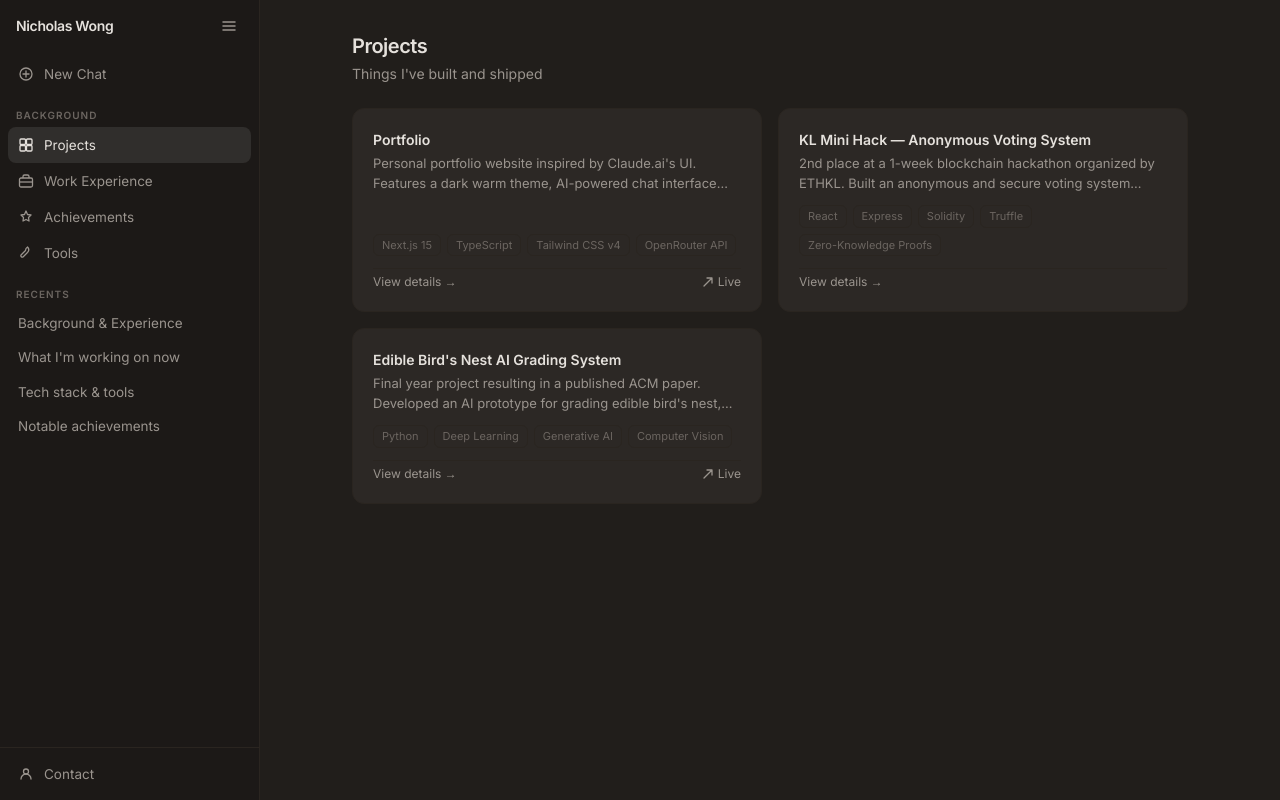
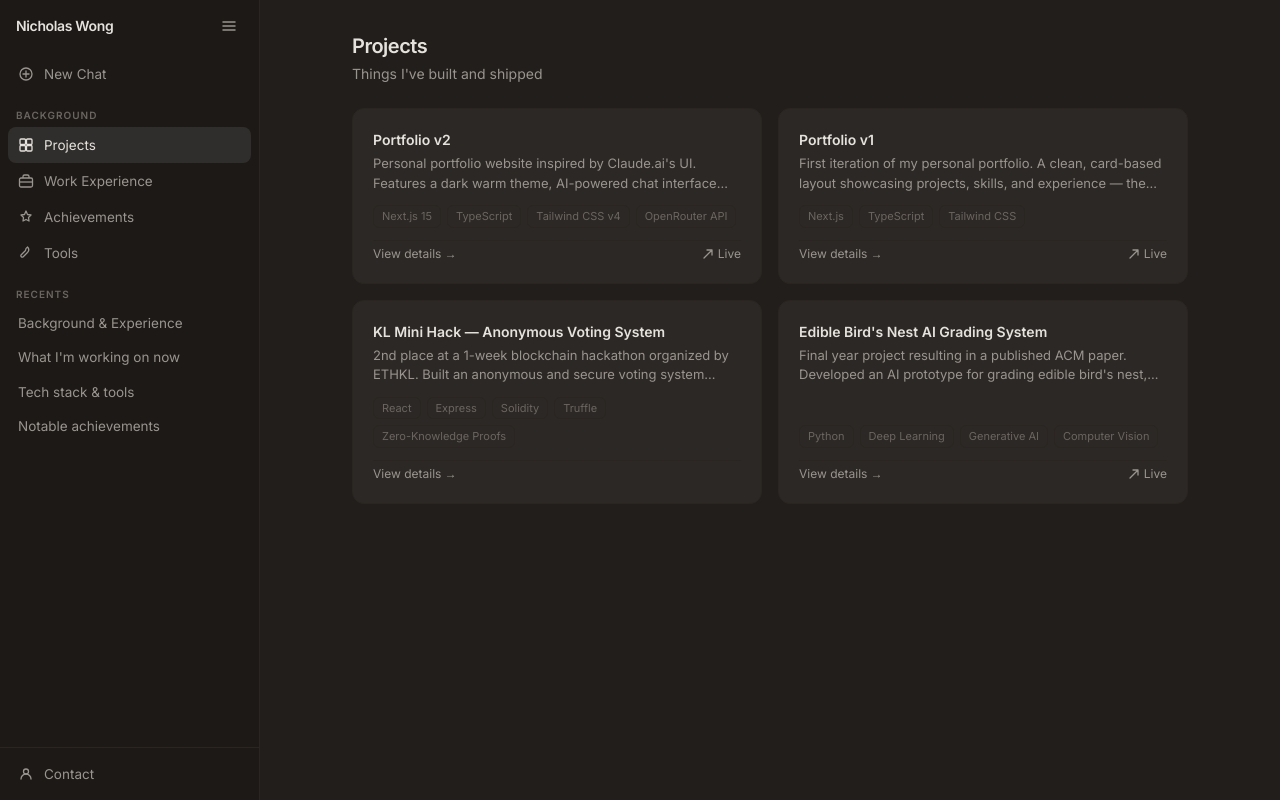
Before and after one commit to bonzonic/portfolio-2, a Next.js app: page /projects in a window 1280 px wide. Built offline with nearby package versions, Linux system fonts and the light colour scheme.

Commit message:
feat; update with the correct url for the portfolios

```diff
--- a/src/app/data/projects.ts
+++ b/src/app/data/projects.ts
@@ -11,8 +11,8 @@ export interface Project {
 
 export const projects: Project[] = [
   {
-    id: "portfolio",
-    name: "Portfolio",
+    id: "portfolio-v2",
+    name: "Portfolio v2",
     description:
       "Personal portfolio website inspired by Claude.ai's UI. Features a dark warm theme, AI-powered chat interface backed by OpenRouter, curated conversation showcases, and smooth sidebar navigation.",
     longDescription:
@@ -25,7 +25,22 @@ export const projects: Project[] = [
       "Deployed on Vercel with automatic CI/CD on every push to main",
     ],
     techStack: ["Next.js 15", "TypeScript", "Tailwind CSS v4", "OpenRouter API"],
-    url: "https://wongyizhen.com",
+    url: "https://portfolio-2-beige-xi.vercel.app",
+  },
+  {
+    id: "portfolio-v1",
+    name: "Portfolio v1",
+    description:
+      "First iteration of my personal portfolio. A clean, card-based layout showcasing projects, skills, and experience — the foundation that led to the current redesign.",
+    longDescription:
+      "The first version of my personal portfolio, built before the current redesign. It established the core content structure — projects, work experience, skills, and contact — in a more traditional card-based layout. Building v1 clarified what I wanted to improve: more personality, faster navigation, and an interactive way for visitors to learn about me beyond a static page. Those lessons directly shaped the chat-first approach in v2.",
+    highlights: [
+      "Card-based layout presenting projects, skills, and work experience",
+      "Served as the baseline that informed the v2 redesign decisions",
+      "Deployed on Vercel",
+    ],
+    techStack: ["Next.js", "TypeScript", "Tailwind CSS"],
+    url: "https://portfolio-steel-eta-78.vercel.app",
   },
   {
     id: "kl-mini-hack",
```
